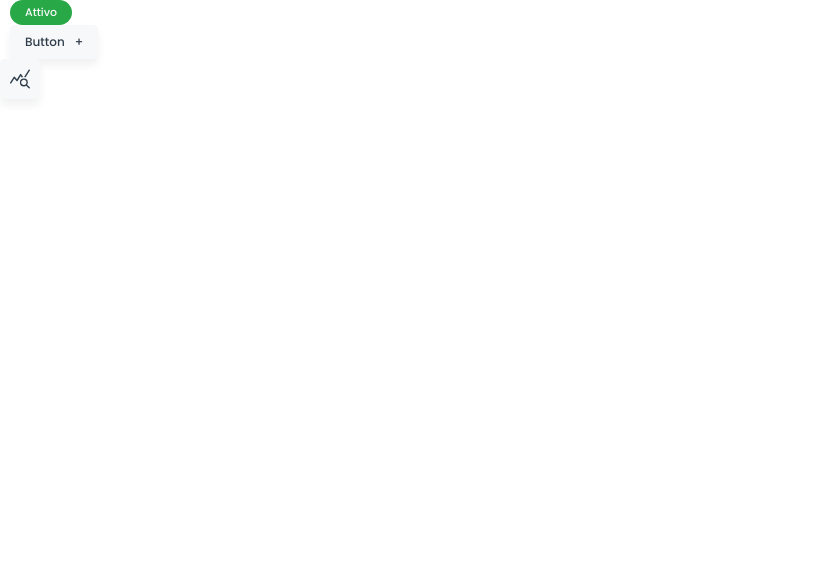
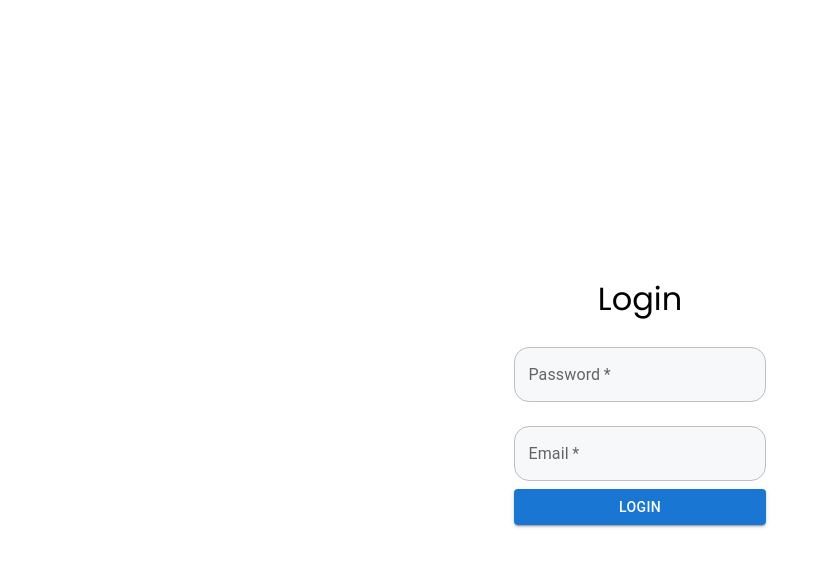
Before and after one commit to xdelmo/rapidoo-react-CRM, a React (Create React App) app: page / in a window 1280 px wide. Shown: the top 566 px of the page, without its empty margins (0-822 px from the left). Built offline with nearby package versions, Linux system fonts and the light colour scheme.

Commit message:
UPDATE: new login route

```diff
--- a/package.json
+++ b/package.json
@@ -3,11 +3,15 @@
   "version": "0.1.0",
   "private": true,
   "dependencies": {
+    "@emotion/react": "^11.10.6",
+    "@emotion/styled": "^11.10.6",
+    "@mui/material": "^5.11.10",
     "@testing-library/jest-dom": "^5.16.5",
     "@testing-library/react": "^13.4.0",
     "@testing-library/user-event": "^13.5.0",
     "react": "^18.2.0",
     "react-dom": "^18.2.0",
+    "react-router-dom": "^6.8.2",
     "react-scripts": "5.0.1",
     "web-vitals": "^2.1.4"
   },
--- /dev/null
+++ b/src/components/SVGs/Visibility.jsx
@@ -0,0 +1,15 @@
+import React from "react";
+
+function Visibility() {
+  return (
+    <svg xmlns="http://www.w3.org/2000/svg" viewBox="0 0 25.98 18">
+      <path
+        id="visibility_FILL0_wght400_GRAD0_opsz48"
+        d="M15.34,22.1a5.07,5.07,0,0,0,5.1-5.1,5.07,5.07,0,0,0-5.1-5.1,5.07,5.07,0,0,0-5.1,5.1,5.07,5.07,0,0,0,5.1,5.1Zm0-1.74A3.329,3.329,0,0,1,11.98,17a3.329,3.329,0,0,1,3.36-3.36A3.329,3.329,0,0,1,18.7,17a3.329,3.329,0,0,1-3.36,3.36Zm0,5.64A13.394,13.394,0,0,1,7.8,23.75,15.184,15.184,0,0,1,2.53,17.81a1.174,1.174,0,0,1-.135-.36,2.272,2.272,0,0,1,0-.9,1.174,1.174,0,0,1,.135-.36A15.184,15.184,0,0,1,7.8,10.25,13.394,13.394,0,0,1,15.34,8a13.394,13.394,0,0,1,7.545,2.25,15.184,15.184,0,0,1,5.265,5.94,1.174,1.174,0,0,1,.135.36,2.272,2.272,0,0,1,0,.9,1.174,1.174,0,0,1-.135.36,15.184,15.184,0,0,1-5.265,5.94A13.394,13.394,0,0,1,15.34,26ZM15.34,17Zm0,7.2a12.064,12.064,0,0,0,6.675-1.965A12.751,12.751,0,0,0,26.65,17a12.751,12.751,0,0,0-4.635-5.235,12.32,12.32,0,0,0-13.35,0A12.965,12.965,0,0,0,4,17a12.965,12.965,0,0,0,4.665,5.235A12.064,12.064,0,0,0,15.34,24.2Z"
+        transform="translate(-2.35 -8)"
+      />
+    </svg>
+  );
+}
+
+export default Visibility;
--- /dev/null
+++ b/src/error-page.jsx
@@ -0,0 +1,16 @@
+import { useRouteError } from "react-router-dom";
+
+export default function ErrorPage() {
+  const error = useRouteError();
+  console.error(error);
+
+  return (
+    <div id="error-page">
+      <h1>Oops!</h1>
+      <p>Sorry, an unexpected error has occurred.</p>
+      <p>
+        <i>{error.statusText || error.message}</i>
+      </p>
+    </div>
+  );
+}
--- a/src/index.css
+++ b/src/index.css
@@ -3,6 +3,13 @@
 /* ------------------- */
 
 @import url("https://fonts.googleapis.com/css2?family=Poppins:ital,wght@0,100;0,200;0,300;0,400;0,500;0,600;0,700;0,800;0,900;1,100;1,200;1,300;1,400;1,500;1,600;1,700;1,800;1,900&display=swap");
+
+/* ------------------- */
+/* Imported CSS        */
+/* ------------------- */
+
+@import url("./styles/TextField.css");
+@import url("./utils/css/utility.css");
 
 /* ------------------- */
 /* Custom properties   */
@@ -217,36 +224,6 @@ select {
     transition-duration: 0.01ms !important;
     scroll-behavior: auto !important;
   }
-}
-
-/* ------------------- */
-/* Utility classes     */
-/* ------------------- */
-
-/* general */
-
-.flex {
-  display: flex;
-  gap: var(--gap, 1rem);
-}
-
-.flex-center {
-  display: flex;
-  justify-content: center;
-  align-items: center;
-}
-
-.grid {
-  display: grid;
-  gap: var(--gap, 1rem);
-}
-
-.d-block {
-  display: block;
-}
-
-.d-none {
-  display: none;
 }
 
 /* ------------------- */
--- a/src/index.js
+++ b/src/index.js
@@ -1,11 +1,31 @@
 import React from "react";
 import ReactDOM from "react-dom/client";
 import "./index.css";
-import App from "./App";
+// import App from "./App";
+import {
+  createBrowserRouter,
+  createRoutesFromElements,
+  RouterProvider,
+  Route,
+} from "react-router-dom";
+import Root from "./routes/root";
+import Login from "./routes/Login";
+import ErrorPage from "./error-page";
+
+// JSX Routes
+const router = createBrowserRouter(
+  createRoutesFromElements(
+    <Route path="/" element={<Login />} errorElement={<ErrorPage />}>
+      <Route>
+        <Route path="/home" element={<Root />}></Route>
+      </Route>
+    </Route>
+  )
+);
 
 const root = ReactDOM.createRoot(document.getElementById("root"));
 root.render(
   <React.StrictMode>
-    <App />
+    <RouterProvider router={router} />
   </React.StrictMode>
 );
--- /dev/null
+++ b/src/pages/login.css
@@ -0,0 +1,3 @@
+#login-page {
+  min-height: 100vh;
+}
--- /dev/null
+++ b/src/routes/Login.jsx
@@ -0,0 +1,126 @@
+import React, { useState } from "react";
+import Box from "@mui/material/Box";
+import TextField from "@mui/material/TextField";
+import "../pages/login.css";
+import { StyledEngineProvider } from "@mui/material/styles";
+import { Button, FormControl } from "@mui/material";
+import IconButton from "@mui/material/IconButton";
+import InputAdornment from "@mui/material/InputAdornment";
+import InputLabel from "@mui/material/InputLabel";
+import Visibility from "../components/SVGs/Visibility";
+
+function Login() {
+  const [showPassword, setShowPassword] = React.useState(false);
+
+  const handleClickShowPassword = () => setShowPassword((show) => !show);
+
+  const handleMouseDownPassword = (event) => {
+    event.preventDefault();
+  };
+
+  const handleSubmit = (event) => {
+    event.preventDefault();
+    const data = new FormData(event.currentTarget);
+    console.log({
+      email: data.get("email"),
+      password: data.get("password"),
+    });
+  };
+
+  const style = {
+    "& label.Mui-focused": {
+      color: "hsl(var(--clr-primary-900))",
+    },
+    "& .MuiOutlinedInput-root": {
+      "&.Mui-focused fieldset": {
+        border: "1px solid hsl(var(--clr-primary-900))",
+      },
+    },
+  };
+
+  return (
+    <>
+      <div id="login-page" className="flex-center flex-col">
+        <h1>Login</h1>
+        <Box
+          component="form"
+          onSubmit={handleSubmit}
+          noValidate
+          sx={{ mt: 1, width: "25ch" }}
+        >
+          <div>
+            {" "}
+            <StyledEngineProvider injectFirst>
+              <InputLabel disabled={true}></InputLabel>
+              <FormControl>
+                <TextField
+                  sx={style}
+                  margin="normal"
+                  required
+                  fullWidth
+                  name="password"
+                  label="Password"
+                  placeholder="Password"
+                  type={showPassword ? "text" : "password"}
+                  id="password"
+                  autoComplete="current-password"
+                  InputProps={{
+                    endAdornment: (
+                      <InputAdornment position="end">
+                        <IconButton
+                          aria-label="toggle password visibility"
+                          onClick={handleClickShowPassword}
+                          onMouseDown={handleMouseDownPassword}
+                          edge="end"
+                        >
+                          {showPassword ? (
+                            <div className="icon-medium flex-center">
+                              <Visibility />
+                            </div>
+                          ) : (
+                            <div className="icon-medium flex-center">
+                              <Visibility />
+                            </div>
+                          )}
+                        </IconButton>
+                      </InputAdornment>
+                    ),
+                  }}
+                />
+              </FormControl>
+            </StyledEngineProvider>
+            <FormControl>
+              <StyledEngineProvider injectFirst>
+                <TextField
+                  margin="normal"
+                  sx={style}
+                  id="standard-password-input"
+                  className="textfield"
+                  name="email"
+                  label="Email"
+                  type="email"
+                  autoComplete="current-email"
+                  variant="outlined"
+                  placeholder="Email"
+                  required
+                />
+              </StyledEngineProvider>
+            </FormControl>
+            <StyledEngineProvider injectFirst>
+              <Button
+                fullWidth="true"
+                margin="normal"
+                type="submit"
+                variant="contained"
+              >
+                Login
+              </Button>
+            </StyledEngineProvider>
+          </div>
+        </Box>
+      </div>
+    </>
+  );
+}
+
+export default Login;
--- /dev/null
+++ b/src/routes/root.jsx
@@ -0,0 +1,11 @@
+import React from "react";
+
+function root() {
+  return (
+    <div>
+      <div>root</div>
+    </div>
+  );
+}
+
+export default root;
--- /dev/null
+++ b/src/styles/TextField.css
@@ -0,0 +1,19 @@
+.MuiInputBase-root.MuiOutlinedInput-root {
+  padding: 0px;
+  border-radius: 15px;
+  background-color: hsl(var(--clr-primary-050));
+  color: hsl(var(--clr-primary-900));
+  font-family: var(--ff-serif);
+  outline: none;
+}
+.MuiInputBase-root.MuiOutlinedInput-root:hover {
+  box-shadow: 0 6px 8px 0 rgba(0, 0, 0, 0.06);
+}
+
+/* .MuiInputBase-root.MuiOutlinedInput-root > fieldset {
+  border: none;
+} */
+
+.MuiInputBase-input.MuiOutlinedInput-input {
+  padding: 16px;
+}
--- a/src/utils/css/utility.css
+++ b/src/utils/css/utility.css
@@ -0,0 +1,39 @@
+/* ------------------- */
+/* Utility classes     */
+/* ------------------- */
+
+.flex {
+  display: flex;
+  gap: var(--gap, 1rem);
+}
+
+.flex-center {
+  display: flex;
+  justify-content: center;
+  align-items: center;
+}
+
+.flex-col {
+  flex-direction: column;
+}
+
+.flex-row {
+  flex-direction: row;
+}
+
+.grid {
+  display: grid;
+  gap: var(--gap, 1rem);
+}
+
+.d-block {
+  display: block;
+}
+
+.d-none {
+  display: none;
+}
+
+.border-full-primary {
+  border: 0.0625rem solid hsl(var(--clr-primary-900));
+}
```
Also changed, not shown: src/themes/theme.ts (added, +38 -0 lines), 1 other file (tests, documents, lock files or other folders).
